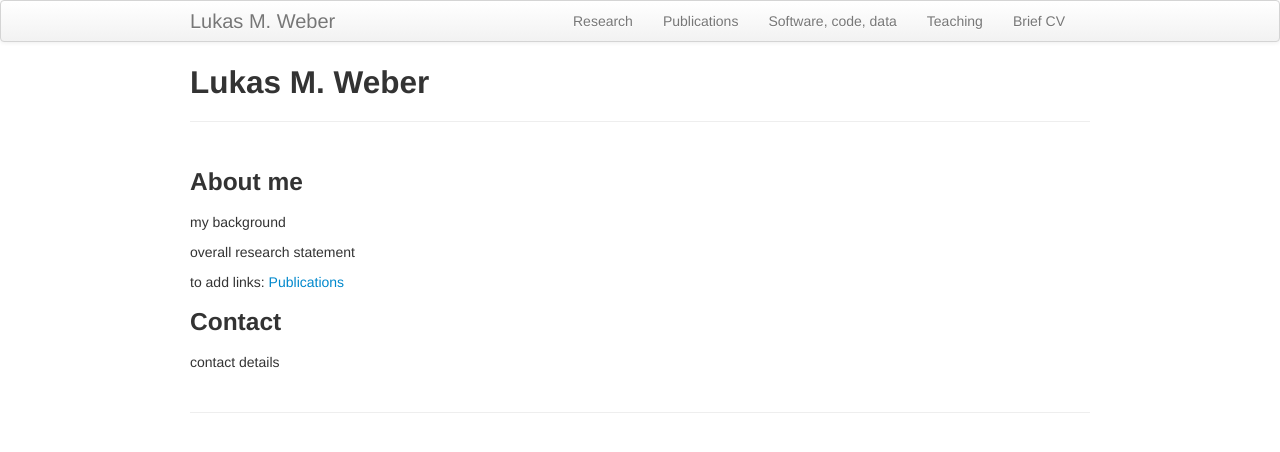
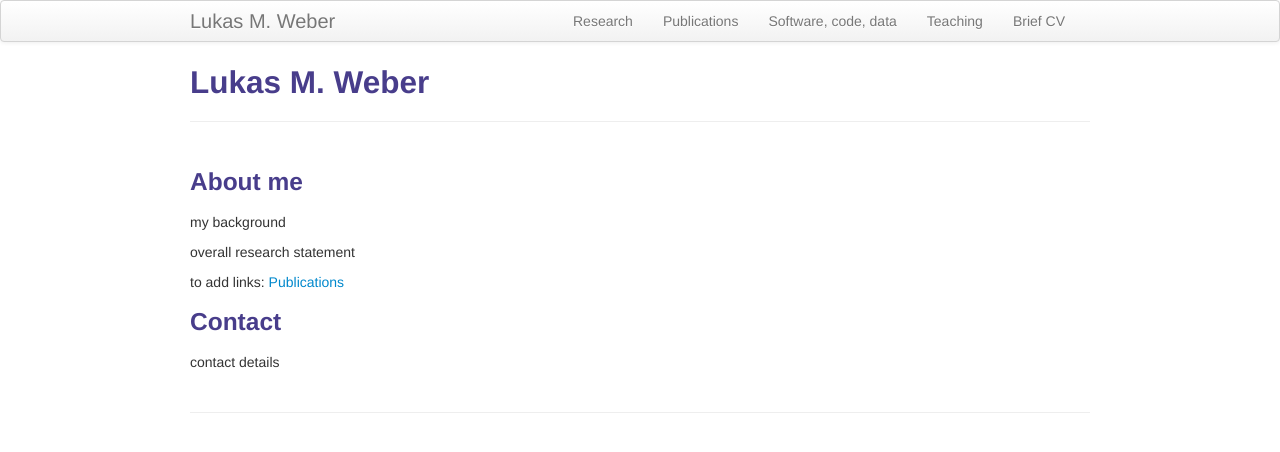
Before and after one commit to lmweber/lmweber.github.io, a Jekyll site: the page built from index.md, in a window 1280 px wide. Shown: the top 452 px of the page. Built offline with Jekyll 4.4.1, drawn with Linux system fonts in a browser that asks for light colours.

Commit message:
testing colors

```diff
--- a/assets/themes/twitter/css/kbroman.css
+++ b/assets/themes/twitter/css/kbroman.css
@@ -7,9 +7,9 @@ code {
 }
 
 a code {
-  color: #slateblue;
+  color: #08c;
 }
 
-a {
-  color: #slateblue;
+h1, h2, h3, h4 {
+  color: darkslateblue;
 }
```
